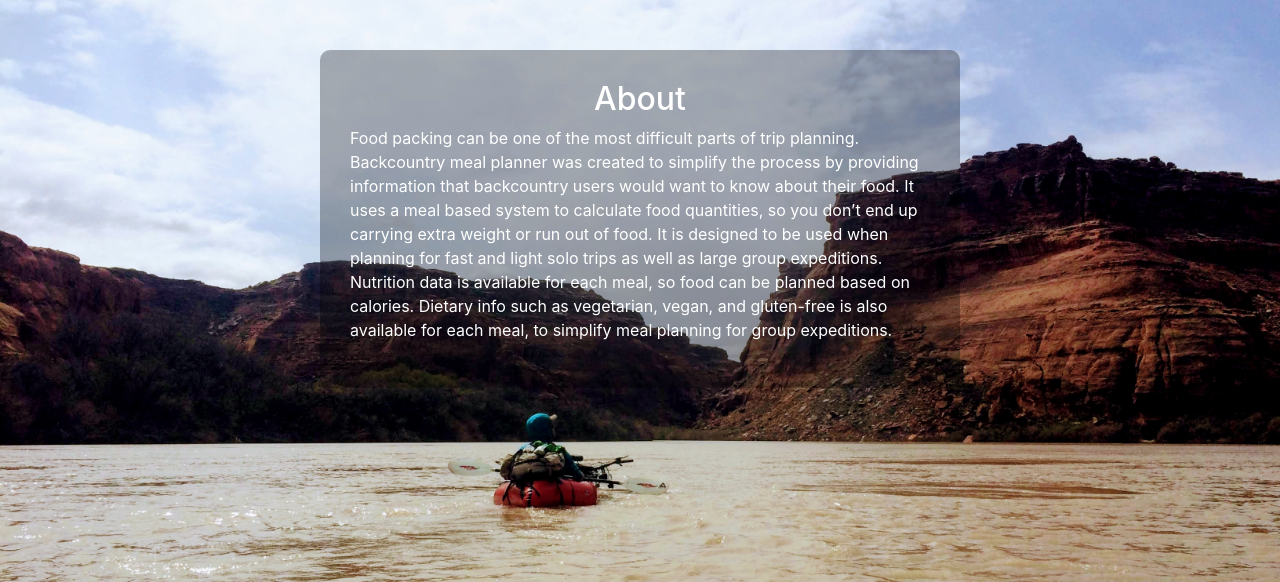
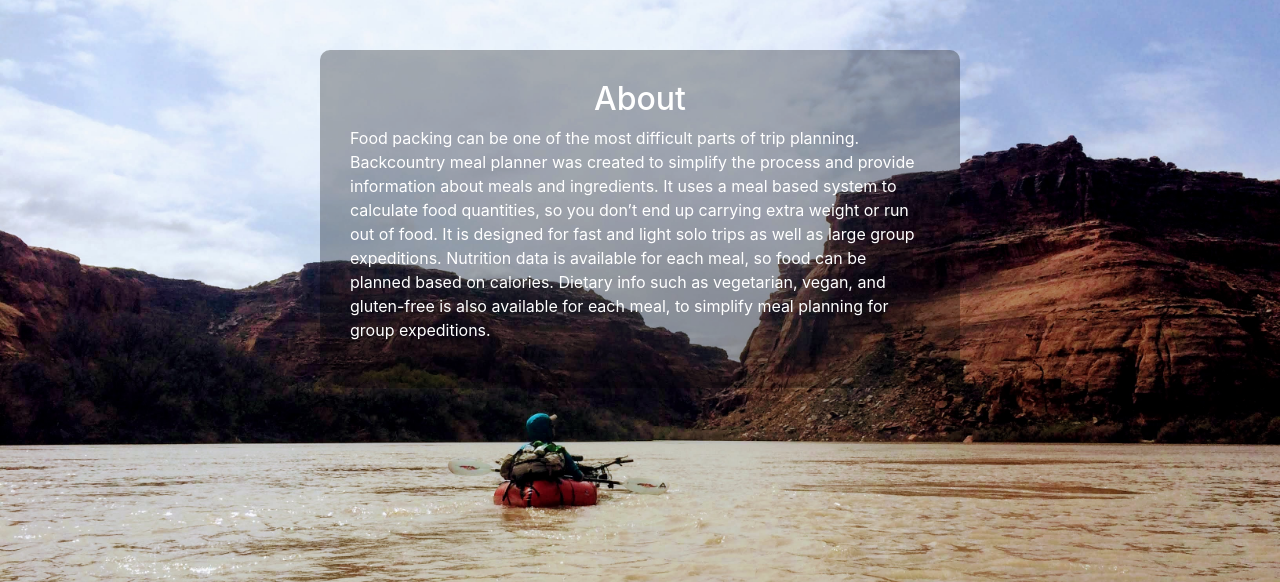
Before and after one commit to jakejg/Backcountry-Food-Planner, a Flask app: page /about in a window 1280 px wide. Shown: the part 76-658 px from the top of the page. Run offline with Flask 2, Linux system fonts and the light colour scheme; some libraries are stand-ins or nearby versions.

Commit message:
changed about text

```diff
--- a/app/templates/about.html
+++ b/app/templates/about.html
@@ -8,7 +8,7 @@
         <div class="sol-12 col-sm-6 narrow info">
             <h2 class="text-center">About</h2>
             <p>
-                Food packing can be one of the most difficult parts of trip planning. Backcountry meal planner was created to simplify the process by providing information that backcountry users would want to know about their food. It uses a meal based system to calculate food quantities, so you don’t end up carrying extra weight or run out of food. It is designed to be used when planning for fast and light solo trips as well as large group expeditions. Nutrition data is available for each meal, so food can be planned based on calories. Dietary info such as vegetarian, vegan, and gluten-free is also available for each meal, to simplify meal planning for group expeditions.
+                Food packing can be one of the most difficult parts of trip planning. Backcountry meal planner was created to simplify the process and provide information about meals and ingredients. It uses a meal based system to calculate food quantities, so you don’t end up carrying extra weight or run out of food. It is designed for fast and light solo trips as well as large group expeditions. Nutrition data is available for each meal, so food can be planned based on calories. Dietary info such as vegetarian, vegan, and gluten-free is also available for each meal, to simplify meal planning for group expeditions.
             </p>
         </div>
         <div class="col-0 col-sm-3 p-0">
```
